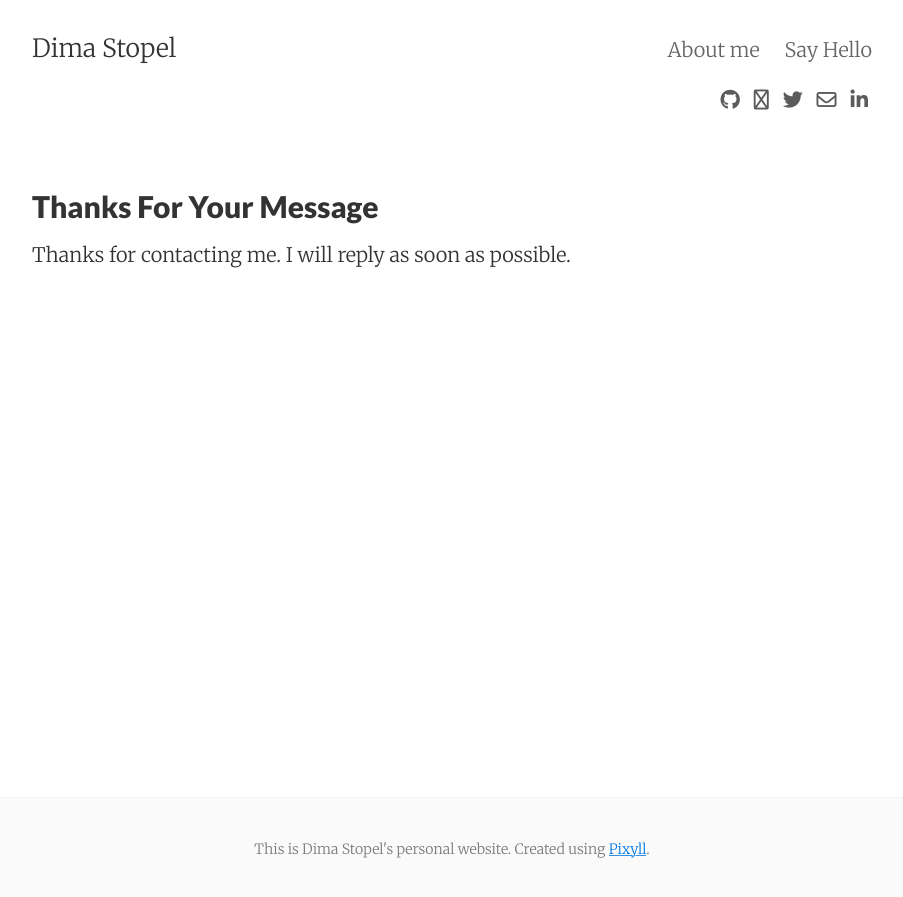
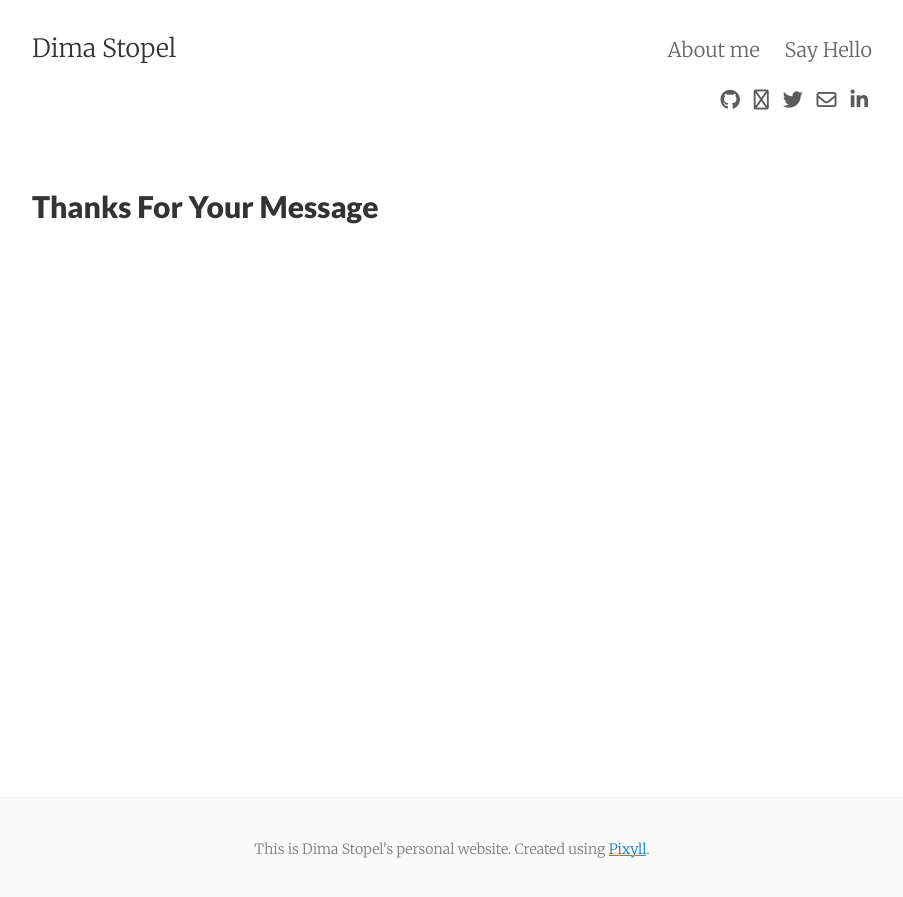
Before and after one commit to dimastopel/dimastopel.github.io, a Jekyll site: the page built from thanks.md, in a window 1280 px wide. Shown: the top 897 px of the page, without its empty margins (188-1091 px from the left). Built offline with Jekyll 4.4.1, drawn with Linux system fonts in a browser that asks for light colours; nearby versions of some CDN libraries; part of the change alters nothing that is shown.

Commit message:
tuning config

```diff
--- a/_config.yml
+++ b/_config.yml
@@ -33,13 +33,14 @@ fb_page_id:
 
 # Disqus post comments
 # (leave blank to disable Disqus)
-disqus_shortname: dima-stopel-org
+#disqus_shortname: dima-stopel-org
+disqus_shortname:
 
 # Facebook Comments plugin
 # (leave blank to disable Facebook Comments, otherwise set it to true)
 facebook_comments:
 facebook_appid:
-facebook_comments_number: 10
+facebook_comments_number:
 
 # Social icons
 github_username: dimastopel
@@ -57,15 +58,15 @@ paypal_url:
 flattr_button:
 
 # Post sharing icons
-show_sharing_icons: true
+show_sharing_icons: false
 # Change to 'true' to enable individual icons
-share_facebook: true
+share_facebook: false
 share_twitter: true
-share_googleplus: true
-share_linkedin: true
+share_googleplus: false
+share_linkedin: false
 share_digg: false
 share_tumblr: false
-share_reddit: true
+share_reddit: false
 share_stumbleupon: false
 share_hackernews: true
 
@@ -91,16 +92,16 @@ text:
     related_posts:  'Related Posts'
   index:
     coming_soon: 'Coming soon...'
-  contact:
-    email:    'Email Address'
-    content:  'What would you like to say?'
-    subject:  'New submission!'
-    submit:   'Say Hello'
-    ajax:
-      sending:  'sending..'
-      sent:     'Message sent!'
-      error:    'Error!'
-  thanks: 'Thanks for contacting me. I will reply as soon as possible.'
+  #contact:
+  #  email:    'Email Address'
+  #  content:  'What would you like to say?'
+  #  subject:  'New submission!'
+  #  submit:   'Say Hello'
+  #  ajax:
+  #    sending:  'sending..'
+  #    sent:     'Message sent!'
+  #    error:    'Error!'
+  #thanks: 'Thanks for contacting me. I will reply as soon as possible.'
   og_locale: 'en_US'
 
 # Build settings
```
